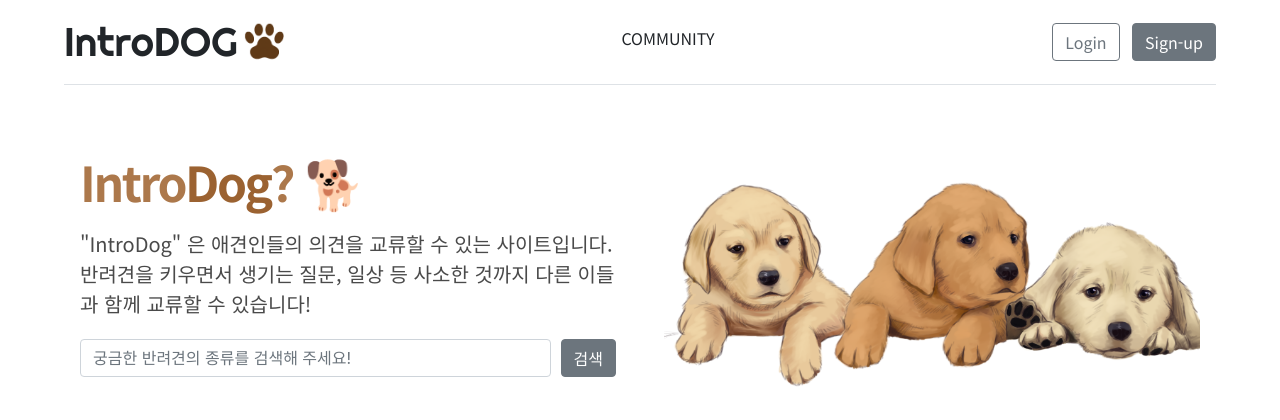
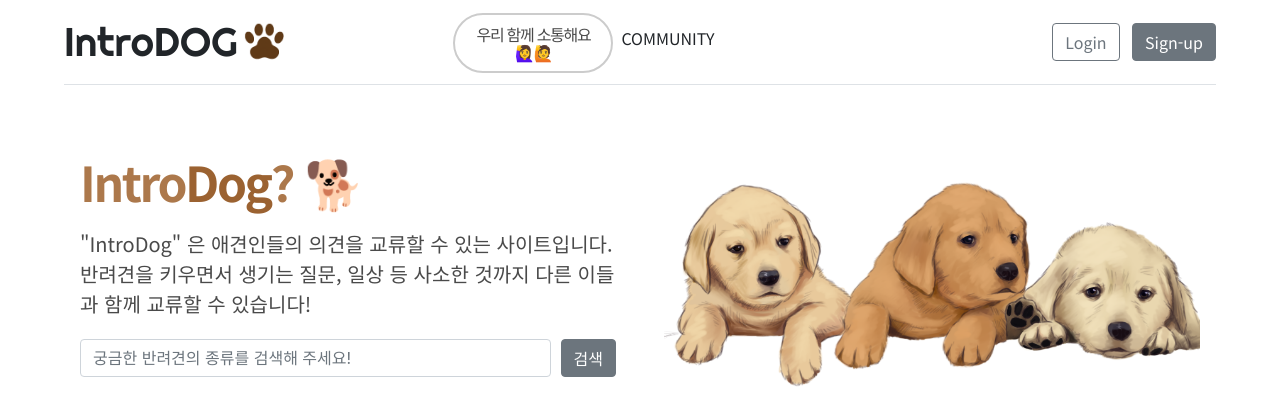
Before and after one commit to jinsDevelopment/myDog, a Flask app: page / in a window 1280 px wide. Shown: the top 420 px of the page. Run offline with Flask 2, Linux system fonts and the light colour scheme; data that the repository does not hold is empty; some libraries are stand-ins or nearby versions.

Commit message:
Create initial  header effect

```diff
--- a/static/css/layout.css
+++ b/static/css/layout.css
@@ -19,6 +19,7 @@ button {
 /************
  * header
  *************/
+
 .header-logo {
   font-size: 40px;
   font-family: 'Righteous', cursive;
@@ -26,6 +27,34 @@ button {
 .header-logo > img {
   width: 40px;
   margin-left: 6px;
+}
+.community__wrap {
+  position: relative;
+}
+.invite__box {
+  position: absolute;
+  text-align: center;
+  letter-spacing: -0.08em;
+  line-height: 18px;
+  top: -5px;
+  left: -180px;
+  background-color: #fff;
+  border: 2px solid #ccc;
+  border-radius: 40px;
+  padding: 10px;
+  animation: motion 0.4s linear 0s infinite alternate;
+  width: 160px;
+  z-index: 100;
+}
+/* .wrap {text-align: center; margin-top: 20px;} */
+
+@keyframes motion {
+  0% {
+    left: -165px;
+  }
+  100% {
+    left: -155px;
+  }
 }
 /************
  * footer
--- a/static/css/main.css
+++ b/static/css/main.css
@@ -46,9 +46,11 @@ body {
 }
 .thumbnail {
   transition: all 0.2s ease-in-out;
+  filter: grayscale(20%);
 }
 .thumbnail:hover {
   transform: scale(1.05);
+  filter: none;
 }
 .thunmbnail__title {
   text-align: center;
--- a/templates/layout.html
+++ b/templates/layout.html
@@ -120,7 +120,7 @@
   <body>
     <div class="container">
       <header
-        class="d-flex flex-wrap align-items-center justify-content-center justify-content-md-between py-3 mb-4 border-bottom"
+        class="d-flex flex-wrap align-items-center justify-content-center justify-content-md-between py-3 mb-4 border-bottom header"
       >
         <a
           href="/"
@@ -129,9 +129,9 @@
           IntroDOG
           <img src="../static/img/favicon//android-icon-192x192.png" alt="" />
         </a>
-
         <ul class="nav col-12 col-md-auto mb-2 justify-content-center mb-md-0">
-          <li>
+          <li class="community__wrap">
+            <div class="invite__box">우리 함께 소통해요<br />🙋‍♀️🙋</div>
             <a href="/community" class="nav-link px-2 link-dark">COMMUNITY</a>
           </li>
         </ul>
```
